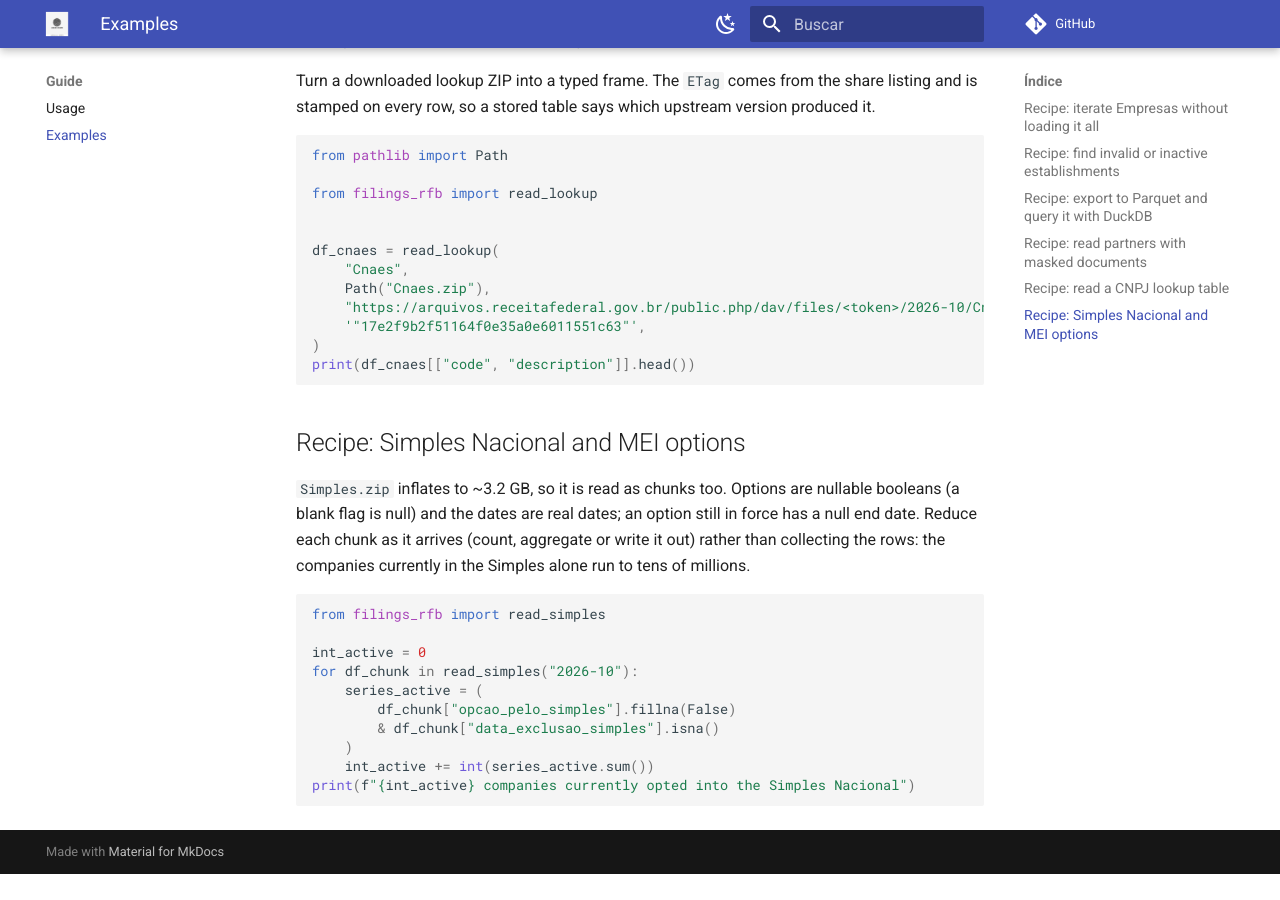
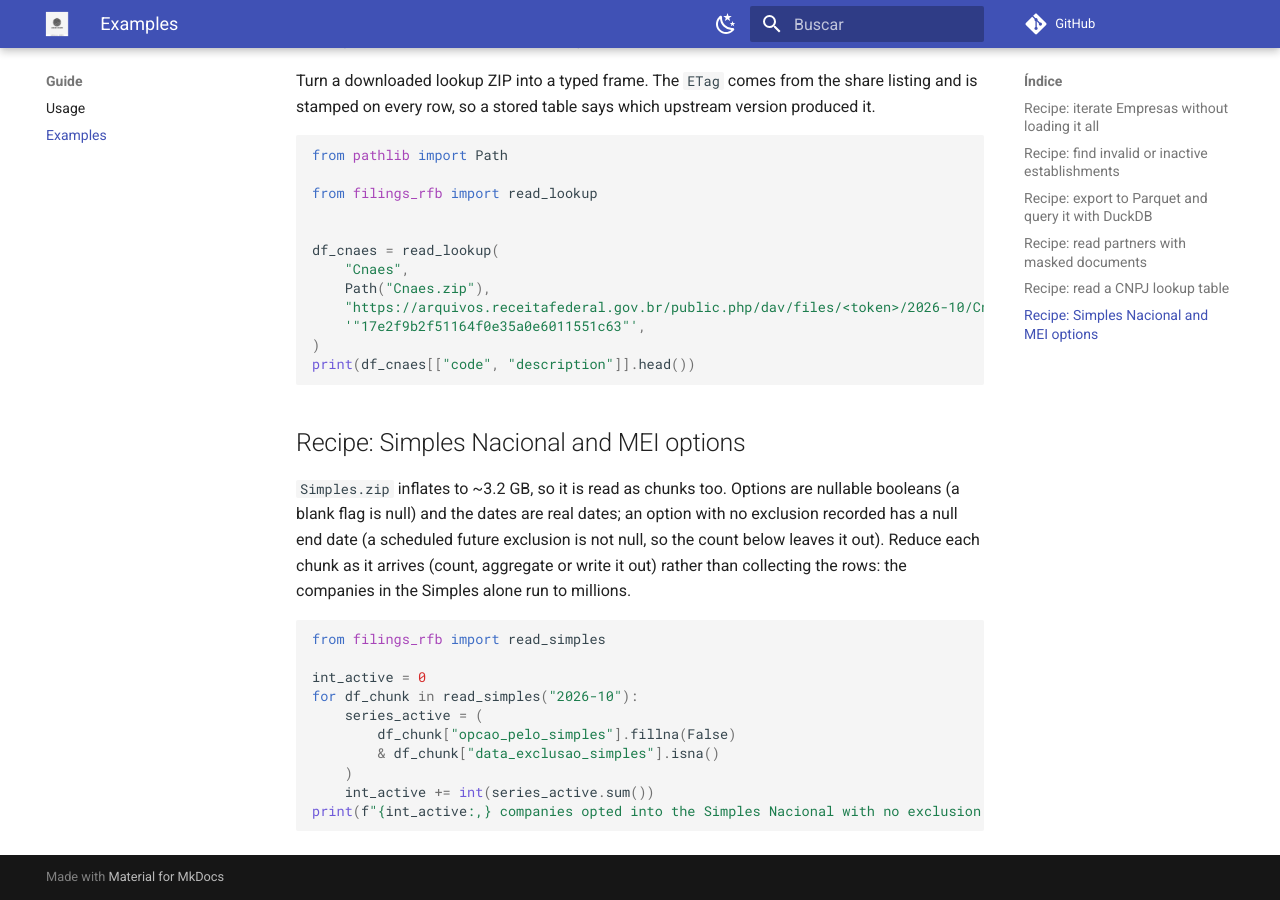
Before and after one commit to guilhermegor/filings-rfb, an MkDocs documentation site: the page built from docs/examples.md, in a window 1280 px wide and 900 px high, scrolled down 1771 px. Built offline with MkDocs 1.6.1 and Material for MkDocs 9.7.7, drawn with Linux system fonts in a browser that asks for light colours; comment, search, counter and statistics services are not loaded; the version menu is left out; before the commit the page ends 2645 px from its top, so only the background shows below that.

Commit message:
docs: say the Simples recipe counts rows with no exclusion recorded
A scheduled future exclusion leaves data_exclusao_simples non-null,
so the count never included it. State that, drop the unsourced
tens-of-millions figure and group the printed digits.

````diff
--- a/docs/examples.md
+++ b/docs/examples.md
@@ -99,9 +99,10 @@
 ## Recipe: Simples Nacional and MEI options
 
 `Simples.zip` inflates to ~3.2 GB, so it is read as chunks too. Options are nullable booleans
-(a blank flag is null) and the dates are real dates; an option still in force has a null end
-date. Reduce each chunk as it arrives (count, aggregate or write it out) rather than collecting
-the rows: the companies currently in the Simples alone run to tens of millions.
+(a blank flag is null) and the dates are real dates; an option with no exclusion recorded has a
+null end date (a scheduled future exclusion is not null, so the count below leaves it out).
+Reduce each chunk as it arrives (count, aggregate or write it out) rather than collecting the
+rows: the companies in the Simples alone run to millions.
 
 ```python
 from filings_rfb import read_simples
@@ -113,5 +114,5 @@
         & df_chunk["data_exclusao_simples"].isna()
     )
     int_active += int(series_active.sum())
-print(f"{int_active} companies currently opted into the Simples Nacional")
+print(f"{int_active:,} companies opted into the Simples Nacional with no exclusion recorded")
 ```
````
